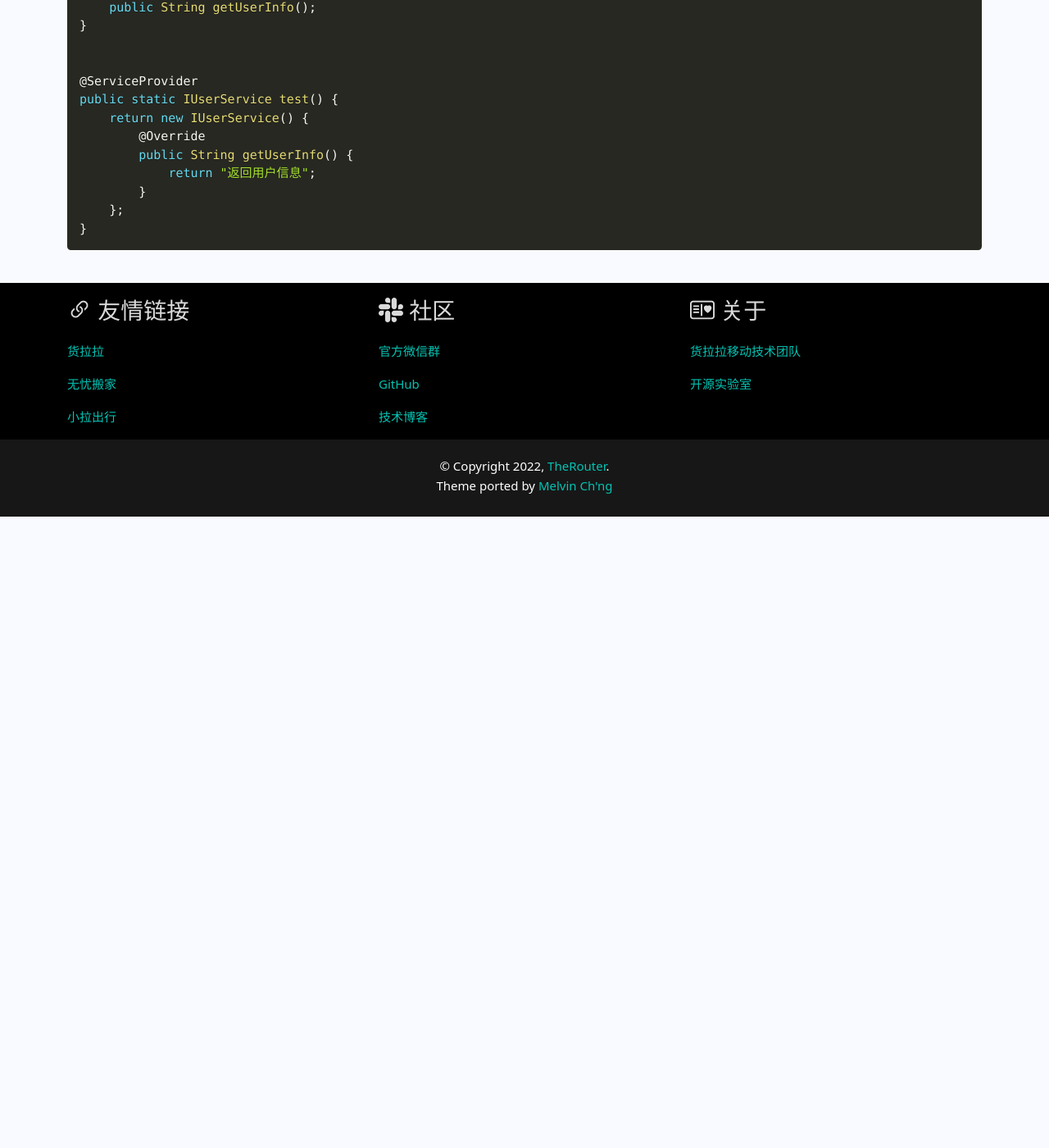
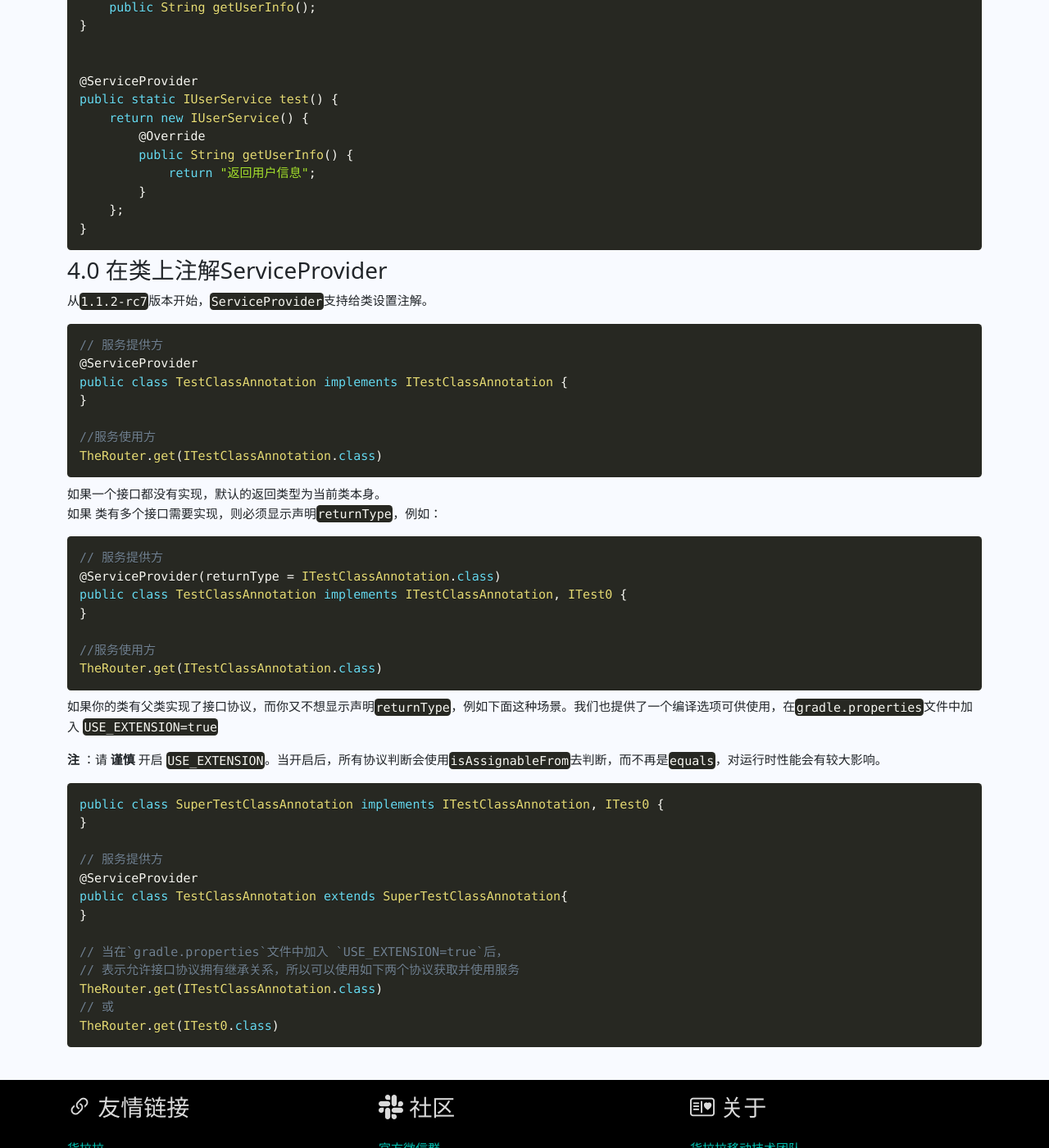
Before and after one commit to hll-therouter/therouter-en.github.io, a Jekyll site: the page built from _posts/2022-08-27-01.md, in a window 1280 px wide and 1400 px high, scrolled down 2707 px. Shown: the whole window at 82% size. Built offline with Jekyll 4.4.1, drawn with Linux system fonts in a browser that asks for light colours; nearby versions of some CDN libraries; Markdown is read by kramdown in place of the engine named in the settings; before the commit the page ends 3337 px from its top, so only the background shows below that.

Commit message:
新增ServiceProvider内容

````diff
--- a/_posts/2022-08-27-01.md
+++ b/_posts/2022-08-27-01.md
@@ -126,3 +126,50 @@ public static IUserService test() {
     };
 }
 ```
+
+### 4.0 在类上注解ServiceProvider
+
+从`1.1.2-rc7`版本开始，`ServiceProvider`支持给类设置注解。
+
+```java
+// 服务提供方
+@ServiceProvider
+public class TestClassAnnotation implements ITestClassAnnotation {
+}
+
+//服务使用方
+TheRouter.get(ITestClassAnnotation.class)
+```
+
+如果一个接口都没有实现，默认的返回类型为当前类本身。
+如果 类有多个接口需要实现，则必须显示声明`returnType`，例如：
+
+```java
+// 服务提供方
+@ServiceProvider(returnType = ITestClassAnnotation.class)
+public class TestClassAnnotation implements ITestClassAnnotation, ITest0 {
+}
+
+//服务使用方
+TheRouter.get(ITestClassAnnotation.class)
+```
+
+如果你的类有父类实现了接口协议，而你又不想显示声明`returnType`，例如下面这种场景。我们也提供了一个编译选项可供使用，在`gradle.properties`文件中加入 `USE_EXTENSION=true`
+
+**注** ：请 **谨慎** 开启 `USE_EXTENSION`。当开启后，所有协议判断会使用`isAssignableFrom`去判断，而不再是`equals`，对运行时性能会有较大影响。
+
+```java
+public class SuperTestClassAnnotation implements ITestClassAnnotation, ITest0 {
+}
+
+// 服务提供方
+@ServiceProvider
+public class TestClassAnnotation extends SuperTestClassAnnotation{
+}
+
+// 当在`gradle.properties`文件中加入 `USE_EXTENSION=true`后，
+// 表示允许接口协议拥有继承关系，所以可以使用如下两个协议获取并使用服务
+TheRouter.get(ITestClassAnnotation.class)
+// 或
+TheRouter.get(ITest0.class)
+```
````
